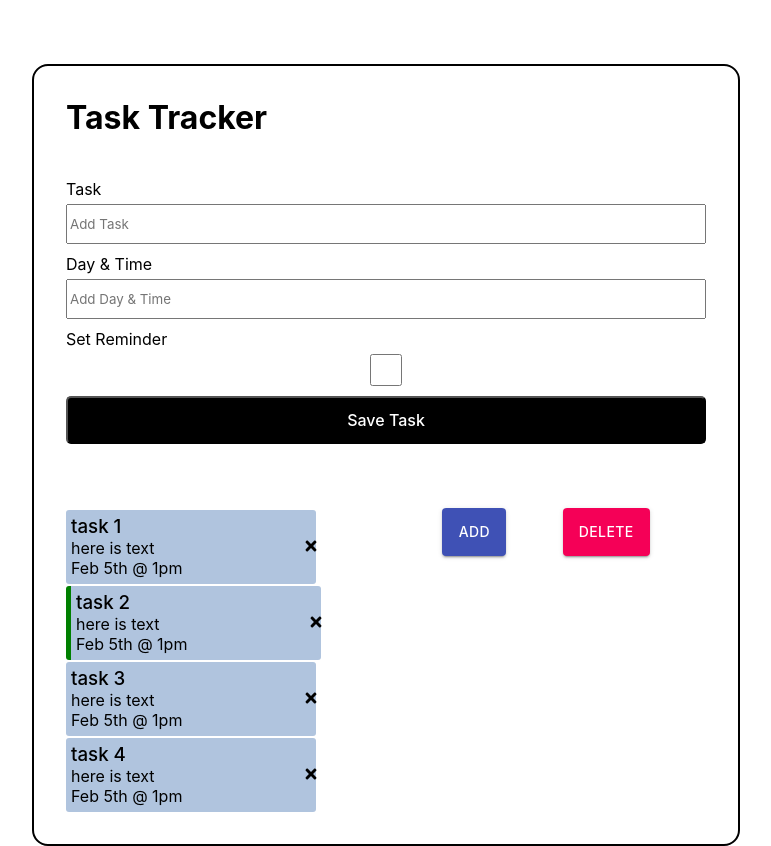
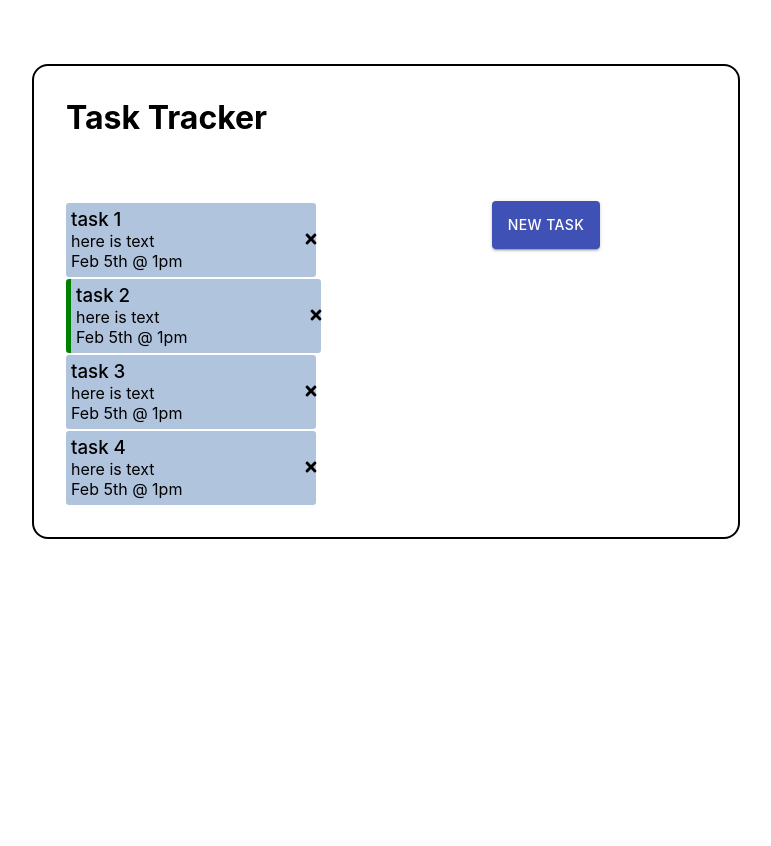
Before and after one commit to ReactJs-Hyperbolic/TaskTracker, a React (Create React App) app: page / in a window 1280 px wide. Shown: the whole page, without its empty margins (254-1025 px from the left). After the commit the page ends 800 px from the top, so only its background shows below. Built offline with nearby package versions, Linux system fonts and the light colour scheme; the HTML template or start-up script is replaced by a standard one.

Commit message:
Added state for toggle add task form

```diff
--- a/src/App.js
+++ b/src/App.js
@@ -4,6 +4,8 @@ import Tasks from './components/Tasks';
 import Header from './components/Header';
 
 function App() {
+  const [showAddTask, setShowAddTask] = useState(false);
+
   const [tasks, setTasks] = useState([
     {
       id: 1,
@@ -53,10 +55,14 @@ function App() {
     setTasks([...tasks, newTask]);
   };
 
+  const toggleAddTask = () => {
+    setShowAddTask(!showAddTask);
+  };
+
   return (
     <div className='App'>
       <div className='main-content'>
-        <Header tasks={tasks} onAdd={addTask} />
+        <Header tasks={tasks} onAdd={addTask} showAddTask={showAddTask} />
         <div className='task-content'>
           <div className='tasks-box'>
             {tasks.length > 0 ? (
@@ -69,7 +75,11 @@ function App() {
               'No tasks to show'
             )}
           </div>
-          <Buttons btn1='Add' btn2='Delete' />
+          <Buttons
+            btn1={showAddTask ? 'Close' : 'New Task'}
+            toggleAddTask={toggleAddTask}
+            showAddTask={showAddTask}
+          />
         </div>
       </div>
     </div>
--- a/src/components/AddTask.js
+++ b/src/components/AddTask.js
@@ -50,7 +50,7 @@ const AddTask = ({ onAdd, tasks }) => {
         />
       </div>
 
-      <input type='submit' value='Save Task' className='save-task-btn' />
+      <input type='submit' value='Add Task' className='save-task-btn' />
     </form>
   );
 };
--- a/src/components/Buttons.js
+++ b/src/components/Buttons.js
@@ -1,14 +1,16 @@
 import React from 'react';
 import { Button } from '@material-ui/core';
 
-const Buttons = ({ btn1, btn2 }) => {
+const Buttons = ({ btn1, toggleAddTask, showAddTask }) => {
   return (
     <div className='button-box'>
-      <Button className='custombtn' variant='contained' color='primary'>
+      <Button
+        className='custombtn'
+        variant='contained'
+        color={showAddTask ? 'secondary' : 'primary'}
+        onClick={toggleAddTask}
+      >
         {btn1}
-      </Button>
-      <Button className='custombtn' variant='contained' color='secondary'>
-        {btn2}
       </Button>
     </div>
   );
--- a/src/components/Header.js
+++ b/src/components/Header.js
@@ -1,11 +1,11 @@
 import React from 'react';
 import AddTask from './AddTask';
 
-const Header = ({ onAdd, tasks }) => {
+const Header = ({ onAdd, tasks, showAddTask }) => {
   return (
     <div>
       <h1 className='title'>Task Tracker</h1>
-      <AddTask onAdd={onAdd} tasks={tasks} />
+      {showAddTask && <AddTask onAdd={onAdd} tasks={tasks} />}
     </div>
   );
 };
```
